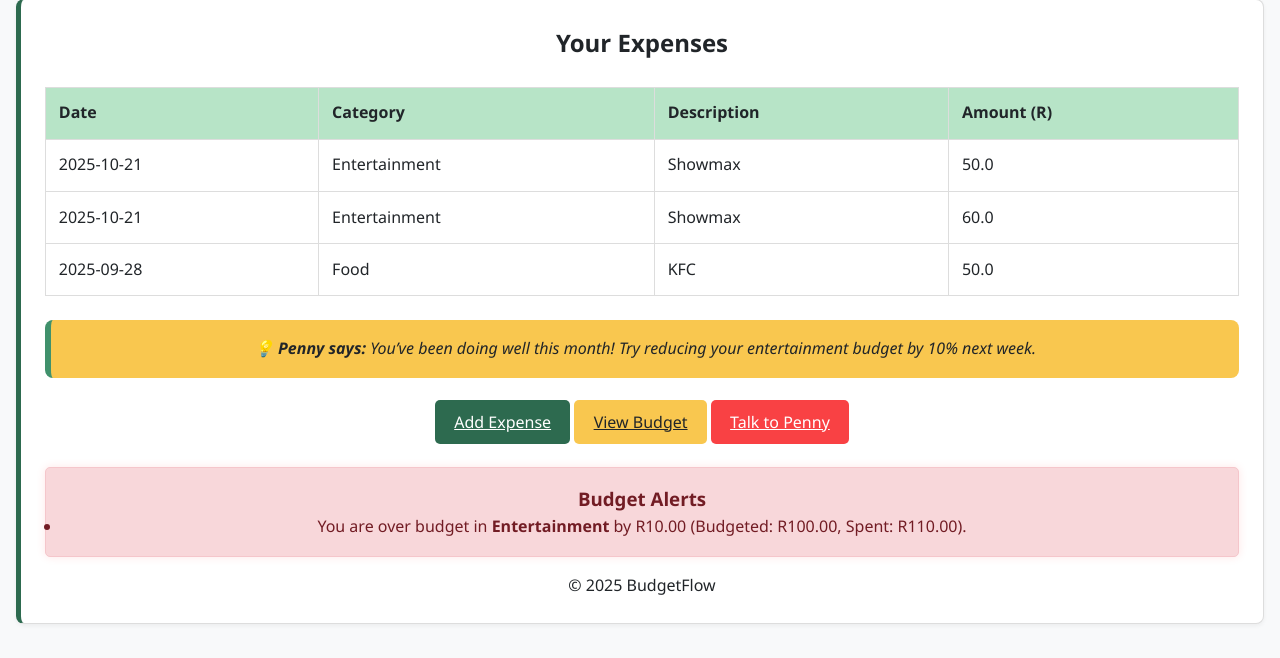
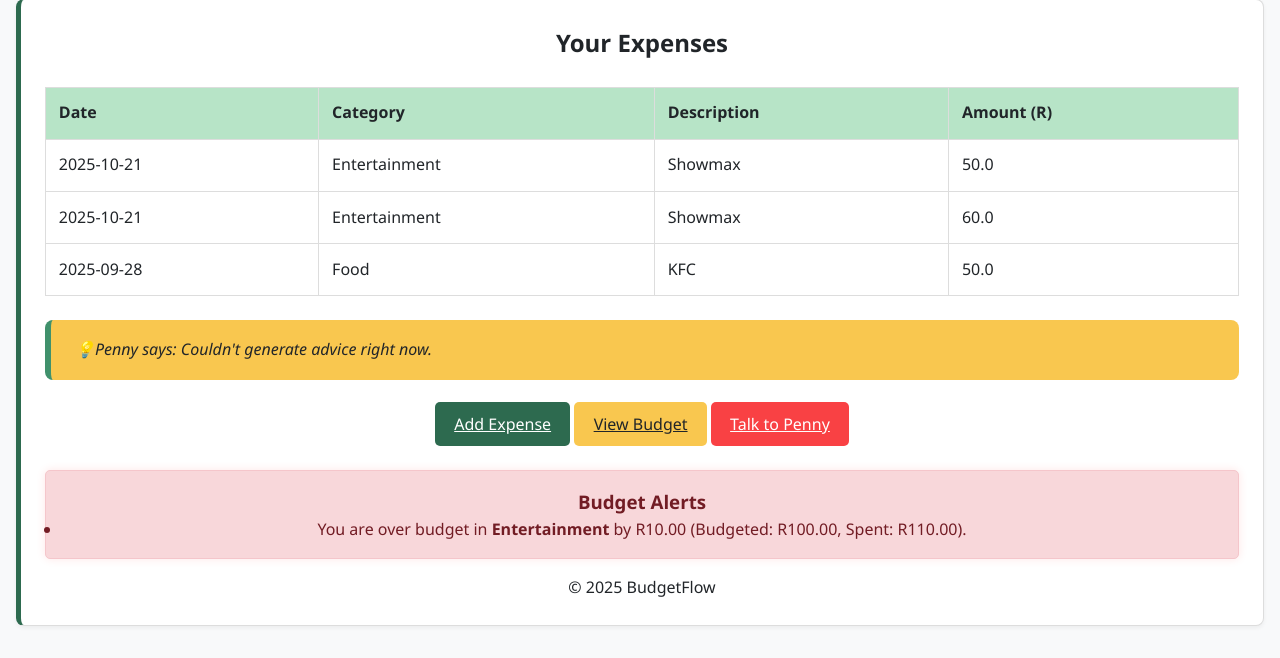
Before and after one commit to AmohelangMohlomi/BudgetFlow, a Flask app: page /dashboard in a window 1280 px wide. Shown: the part 963-1621 px from the top of the page. Before the commit the page ends 1587 px from the top, so only its background shows below. Run offline with Flask 3, Linux system fonts and the light colour scheme; a user stored in the database is signed in; data comes from the database, SQL or seed files in the repository; data that the repository does not hold is empty.

Commit message:
Polished up penny

```diff
--- a/app.py
+++ b/app.py
@@ -139,6 +139,50 @@ def dashboard():
         over_budget_alerts=over_budget_alerts
     )
 
+@app.route("/get_penny_dashboard_advice", methods=["POST"])
+@login_required
+def get_penny_dashboard_advice():
+    user = get_user(session['username'])
+    user_id = user['id']
+
+    budgets = get_user_budgets(user_id)
+    spending = get_spent_by_category(user_id)
+
+    summary_lines = []
+    for b in budgets:
+        category = b['category']
+        budget = b['amount']
+        spent = next((s['spent'] for s in spending if s['category'] == category), 0)
+        diff = spent - budget
+
+        summary_lines.append(f"{category}: Budgeted R{budget:.2f}, Spent R{spent:.2f} ({'Over' if diff > 0 else 'Under'} by R{abs(diff):.2f})")
+
+    summary_text = "\n".join(summary_lines)
+    prompt = (
+        "You are Penny, a friendly budgeting assistant. "
+        "Based on the following financial summary, give one short, specific, encouraging advice (max 2 sentences):\n"
+        f"{summary_text}"
+    )
+
+    api_url = "https://api.shecodes.io/ai/v1/generate"
+    api_key = os.getenv("SHECODES_API_KEY")
+
+    try:
+        response = requests.get(api_url, params={
+            'prompt': prompt,
+            'key': api_key
+        }, timeout=30)
+
+        if response.status_code == 200:
+            data = response.json()
+            penny_advice = data.get("answer", "Couldn't generate advice right now.")
+        else:
+            penny_advice = "Error fetching Penny's advice."
+
+    except Exception as e:
+        penny_advice = f"Penny had trouble thinking: {str(e)}"
+
+    return jsonify({'advice': penny_advice})
 
 
 
--- a/static/css/style.css
+++ b/static/css/style.css
@@ -218,3 +218,20 @@ footer{
 .chat-form button:hover {
   background-color: var(--accent-green);
 }
+
+.penny-advice {
+  background-color: var(--highlight-yellow);
+  border-left: 6px solid var(--accent-green);
+  padding: 1rem 1.5rem;
+  border-radius: 8px;
+  font-style: italic;
+  margin: 1.5rem 0;
+  min-height: 60px;
+  display: flex;
+  align-items: center;
+}
+
+.penny-advice::before {
+  content: "💡 ";
+  font-weight: bold;
+}
--- a/static/js/dashboard.js
+++ b/static/js/dashboard.js
@@ -20,3 +20,23 @@ if (canvas) {
         }
     });
 }
+
+
+document.addEventListener("DOMContentLoaded", async () => {
+  const adviceBox = document.getElementById("pennyAdvice");
+
+  try {
+    const response = await fetch("/get_penny_dashboard_advice", {
+      method: "POST",
+      headers: { "Content-Type": "application/json" }
+    });
+
+    if (!response.ok) throw new Error("Failed to get advice");
+
+    const data = await response.json();
+    adviceBox.textContent = `Penny says: ${data.advice}`;
+  } catch (error) {
+    adviceBox.textContent = " Penny couldn't fetch your advice right now.";
+    console.error(error);
+  }
+});
--- a/templates/dashboard.html
+++ b/templates/dashboard.html
@@ -67,9 +67,10 @@
 
 
 
-    <div class="penny-advice">
-        You’ve been doing well this month! Try reducing your entertainment budget by 10% next week.
-    </div>
+   <div class="penny-advice" id="pennyAdvice">
+  Penny is analyzing your finances...
+</div>
+
 
     <!-- Quick Action Buttons -->
     <div style="text-align: center; margin: 2rem 0;">
--- a/templates/index.html
+++ b/templates/index.html
@@ -39,7 +39,7 @@
         <a href="/signup" class="btn">Get started</a>
 
         <div class="penny-advice">
-            Consider setting a weekly food budget to save more consistently.
+            Consider setting a weekly or monthly budget to save more consistently.
         </div>
        <footer>
         <p>&copy; 2025 BudgetFlow</p>
--- a/templates/penny.html
+++ b/templates/penny.html
@@ -20,7 +20,7 @@
     </div>
 
     <div class="chat-container">
-        <h2>💬 Talk to Penny</h2>
+        <h2>Talk to Penny</h2>
         <div class="chat-box" id="chatBox">
         </div>
         <form class="chat-form" id="chatForm" >
@@ -29,6 +29,10 @@
         </form>
     </div>
 
+     <footer>
+        <p>&copy; 2025 BudgetFlow</p>
+    </footer>
+
    <script src="{{ url_for('static', filename='js/penny.js') }}"></script>
 </body>
 </html>
```
